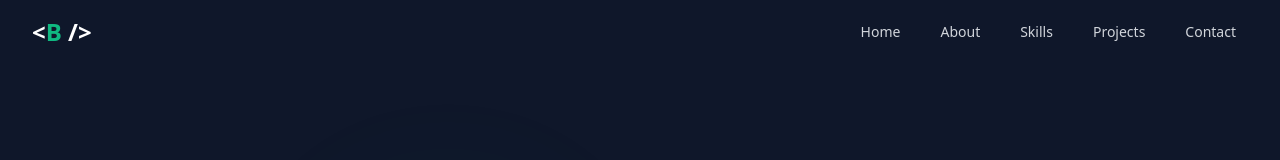
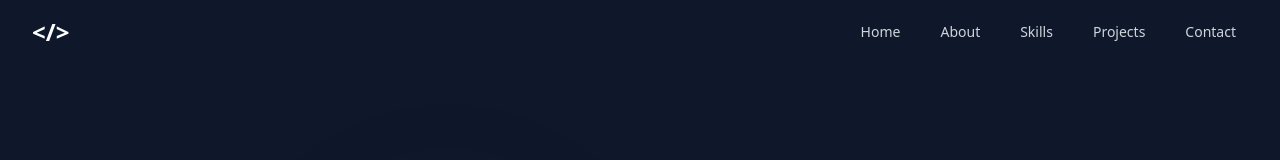
Before and after one commit to Bisrat-19/portfolio, a Next.js app: page / in a window 1280 px wide. Shown: the top 160 px of the page. Built offline with nearby package versions, Linux system fonts and the light colour scheme.

Commit message:
fix: some adjustment

```diff
--- a/app/components/navigation.tsx
+++ b/app/components/navigation.tsx
@@ -32,8 +32,8 @@
         <div className="flex items-center justify-between h-16">
           <div className="text-2xl font-bold text-white">
             {"<"}
-            <span className="text-emerald-500">B</span>
-            {" />"}
+            <span className="text-emerald-500"></span>
+            {"/>"}
           </div>
 
           {/* Desktop Navigation */}
```
